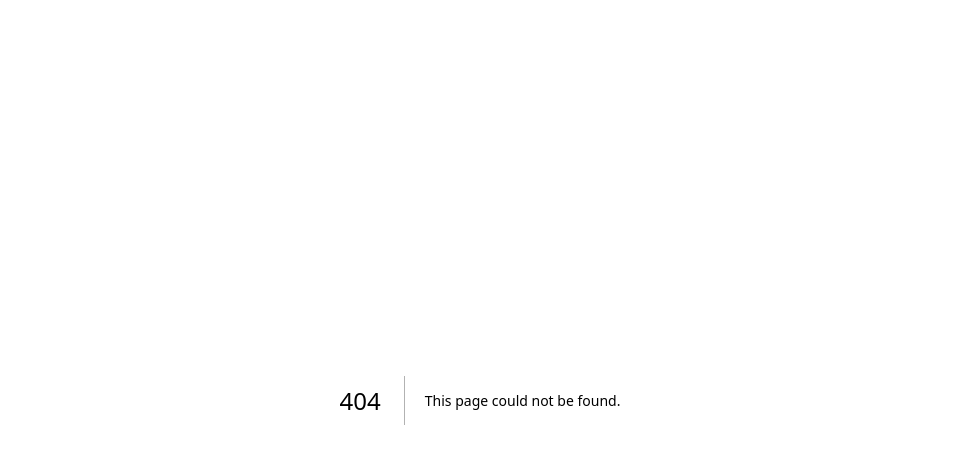
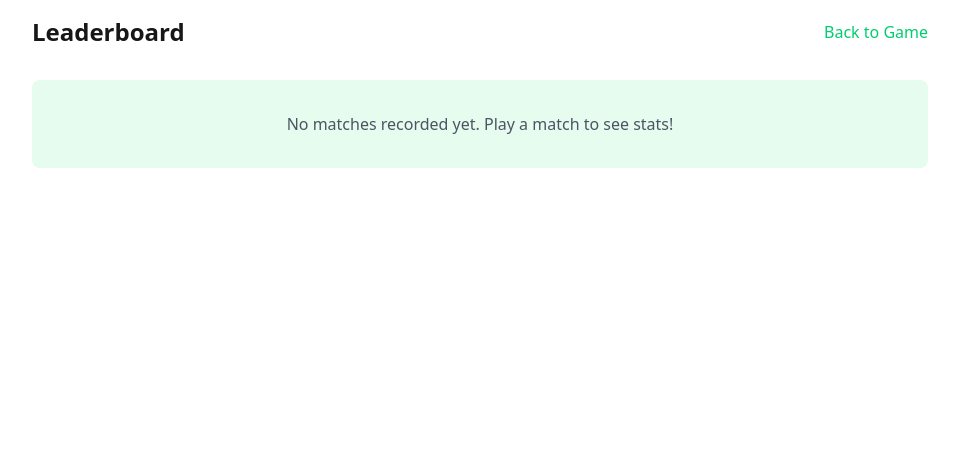
Before and after one commit to nafistarik/react-developer-assignment, a Next.js app: page /leaderboard in a window 1280 px wide. Before the commit this address had no page. Shown: the top 464 px of the page, without its empty margins (160-1119 px from the left). Built offline with nearby package versions, Linux system fonts and the light colour scheme.

Commit message:
feat: leaderboard added, but back to game button should do a lot more..

```diff
--- /dev/null
+++ b/src/app/leaderboard/page.tsx
@@ -0,0 +1,6 @@
+import Leaderboard from "@/modules/tic-tac-toe/components/leaderboard";
+import React from "react";
+
+export default function LeaderboardPage() {
+  return <Leaderboard />;
+}
--- /dev/null
+++ b/src/modules/tic-tac-toe/components/leaderboard.tsx
@@ -0,0 +1,94 @@
+"use client";
+
+import { useAppSelector } from "@/redux/hooks";
+import Link from "next/link";
+
+interface PlayerStats {
+  name: string;
+  wins: number;
+  losses: number;
+  draws: number;
+  lastPlayed: string;
+  winRate: number;
+}
+
+export default function Leaderboard() {
+  const leaderboard = useAppSelector((state) => state.leaderboard);
+  const players = useAppSelector((state) => state.player);
+
+  // Convert players object to array, calculate win rate, and sort
+  const sortedPlayers: PlayerStats[] = Object.entries(leaderboard.players)
+    .map(([name, stats]) => {
+      const totalGames = stats.wins + stats.losses + stats.draws;
+      const winRate = totalGames > 0 ? (stats.wins / totalGames) * 100 : 0;
+
+      return {
+        name,
+        ...stats,
+        winRate: parseFloat(winRate.toFixed(1)) // Round to 1 decimal place
+      };
+    })
+    .sort((a, b) => {
+      // Sort by wins descending, then by win rate, then by name
+      if (b.wins !== a.wins) return b.wins - a.wins;
+      if (b.winRate !== a.winRate) return b.winRate - a.winRate;
+      return a.name.localeCompare(b.name);
+    });
+
+  return (
+    <div className="min-h-screen p-4 bg-background">
+      <div className="max-w-4xl mx-auto">
+        <div className="flex justify-between items-center mb-8">
+          <h1 className="text-2xl font-bold">Leaderboard</h1>
+          <Link
+            href="/"
+            className="text-primary hover:underline"
+          >
+            Back to Game
+          </Link>
+        </div>
+
+        {sortedPlayers.length === 0 ? (
+          <div className="bg-card rounded-lg p-8 text-center text-muted-foreground">
+            No matches recorded yet. Play a match to see stats!
+          </div>
+        ) : (
+          <div className="bg-card rounded-lg shadow overflow-hidden">
+            <table className="w-full">
+              <thead className="bg-muted">
+                <tr>
+                  <th className="px-4 py-3 text-left">Rank</th>
+                  <th className="px-4 py-3 text-left">Player</th>
+                  <th className="px-4 py-3 text-center">Wins</th>
+                  <th className="px-4 py-3 text-center">Losses</th>
+                  <th className="px-4 py-3 text-center">Draws</th>
+                  <th className="px-4 py-3 text-center">Win Rate</th>
+                  <th className="px-4 py-3 text-right">Last Played</th>
+                </tr>
+              </thead>
+              <tbody className="divide-y divide-border">
+                {sortedPlayers.map((player, index) => (
+                  <tr key={player.name} className="hover:bg-muted/50">
+                    <td className="px-4 py-3">{index + 1}</td>
+                    <td className="px-4 py-3 font-medium">
+                      {player.name === players.player1 ? `${player.name} (X)` :
+                       player.name === players.player2 ? `${player.name} (O)` :
+                       player.name}
+                    </td>
+                    <td className="px-4 py-3 text-center text-primary">{player.wins}</td>
+                    <td className="px-4 py-3 text-center text-destructive">{player.losses}</td>
+                    <td className="px-4 py-3 text-center">{player.draws}</td>
+                    <td className="px-4 py-3 text-center">{player.winRate}%</td>
+                    <td className="px-4 py-3 text-right text-sm text-muted-foreground">
+                      {new Date(player.lastPlayed).toLocaleDateString()}
+                    </td>
+                  </tr>
+                ))}
+              </tbody>
+            </table>
+          </div>
+        )}
+      </div>
+    </div>
+  );
+}
--- a/src/modules/tic-tac-toe/components/result-page.tsx
+++ b/src/modules/tic-tac-toe/components/result-page.tsx
@@ -3,13 +3,30 @@
 import { useAppDispatch, useAppSelector } from "@/redux/hooks";
 import { resetMatch } from "@/redux/features/matchSlice";
 import { resetBoard } from "@/redux/features/boardSlice";
+import { addMatchResult } from "@/redux/features/leaderboardSlice";
 import { useRouter } from "next/navigation";
+import Link from "next/link";
+import { useEffect } from "react";
 
 export default function ResultPage() {
   const dispatch = useAppDispatch();
   const router = useRouter();
   const match = useAppSelector((state) => state.match);
   const players = useAppSelector((state) => state.player);
+
+  // Update leaderboard when the component mounts
+  useEffect(() => {
+    if (match.matchOver) {
+      dispatch(addMatchResult({
+        player1: players.player1,
+        player2: players.player2,
+        player1Wins: match.player1Wins,
+        player2Wins: match.player2Wins,
+        draws: match.draws,
+        finalWinner: match.finalWinner
+      }));
+    }
+  }, [dispatch, match, players]);
 
   const handleRestart = () => {
     dispatch(resetBoard());
@@ -27,8 +44,9 @@ export default function ResultPage() {
     <div className="min-h-screen flex items-center justify-center">
       <div className="bg-card p-8 rounded-xl shadow-lg max-w-md w-full">
         <h1 className="text-3xl font-bold text-center mb-6">
-          {match.finalWinner === "draw" ? "🤝 Match Drawn!" :
-           `🎉 ${players[match.finalWinner || "player1"]} Wins!`}
+          {match.finalWinner === "draw"
+            ? "🤝 Match Drawn!"
+            : `🎉 ${players[match.finalWinner || "player1"]} Wins!`}
         </h1>
 
         <div className="mb-8">
@@ -51,8 +69,10 @@ export default function ResultPage() {
             <p>Total rounds played: {match.round}</p>
             {match.history.map((round, index) => (
               <p key={index}>
-                Round {round.round}: {round.winner === "draw" ? "Draw" :
-                `${players[round.winner]} won`}
+                Round {round.round}:{" "}
+                {round.winner === "draw"
+                  ? "Draw"
+                  : `${players[round.winner]} won`}
               </p>
             ))}
           </div>
@@ -71,6 +91,12 @@ export default function ResultPage() {
           >
             New Match
           </button>
+          <Link
+            href="/leaderboard"
+            className="px-6 py-2 text-center text-primary border border-primary rounded-lg hover:bg-primary/10"
+          >
+            View Leaderboard
+          </Link>
         </div>
       </div>
     </div>
--- /dev/null
+++ b/src/redux/features/leaderboardSlice.ts
@@ -0,0 +1,64 @@
+import { createSlice, PayloadAction } from "@reduxjs/toolkit";
+
+interface PlayerStats {
+  wins: number;
+  losses: number;
+  draws: number;
+  lastPlayed: string;
+}
+
+interface LeaderboardState {
+  players: Record<string, PlayerStats>;
+}
+
+const initialState: LeaderboardState = {
+  players: {},
+};
+
+const leaderboardSlice = createSlice({
+  name: "leaderboard",
+  initialState,
+  reducers: {
+    addMatchResult(
+      state,
+      action: PayloadAction<{
+        player1: string;
+        player2: string;
+        player1Wins: number;
+        player2Wins: number;
+        draws: number;
+        finalWinner: "player1" | "player2" | "draw" | null;
+      }>
+    ) {
+      const { player1, player2, player1Wins, player2Wins, draws, finalWinner } = action.payload;
+      const now = new Date().toISOString();
+
+      // Initialize players if they don't exist
+      if (!state.players[player1]) {
+        state.players[player1] = { wins: 0, losses: 0, draws: 0, lastPlayed: now };
+      }
+      if (!state.players[player2]) {
+        state.players[player2] = { wins: 0, losses: 0, draws: 0, lastPlayed: now };
+      }
+
+      // Update stats based on match result
+      state.players[player1].wins += player1Wins;
+      state.players[player1].losses += player2Wins;
+      state.players[player1].draws += draws;
+
+      state.players[player2].wins += player2Wins;
+      state.players[player2].losses += player1Wins;
+      state.players[player2].draws += draws;
+
+      // Update last played time
+      state.players[player1].lastPlayed = now;
+      state.players[player2].lastPlayed = now;
+    },
+    clearLeaderboard(state) {
+      state.players = {};
+    },
+  },
+});
+
+export const { addMatchResult, clearLeaderboard } = leaderboardSlice.actions;
+export default leaderboardSlice.reducer;
--- a/src/redux/store.ts
+++ b/src/redux/store.ts
@@ -2,12 +2,14 @@ import { configureStore } from "@reduxjs/toolkit";
 import boardReducer from "@/redux/features/boardSlice";
 import playerReducer from "@/redux/features/playerSlice";
 import matchReducer from "@/redux/features/matchSlice";
+import leaderboardReducer from "@/redux/features/leaderboardSlice"
 
 export const store = configureStore({
   reducer: {
     board: boardReducer,
     player: playerReducer,
     match: matchReducer,
+    leaderboard: leaderboardReducer
   },
 });
 
```
